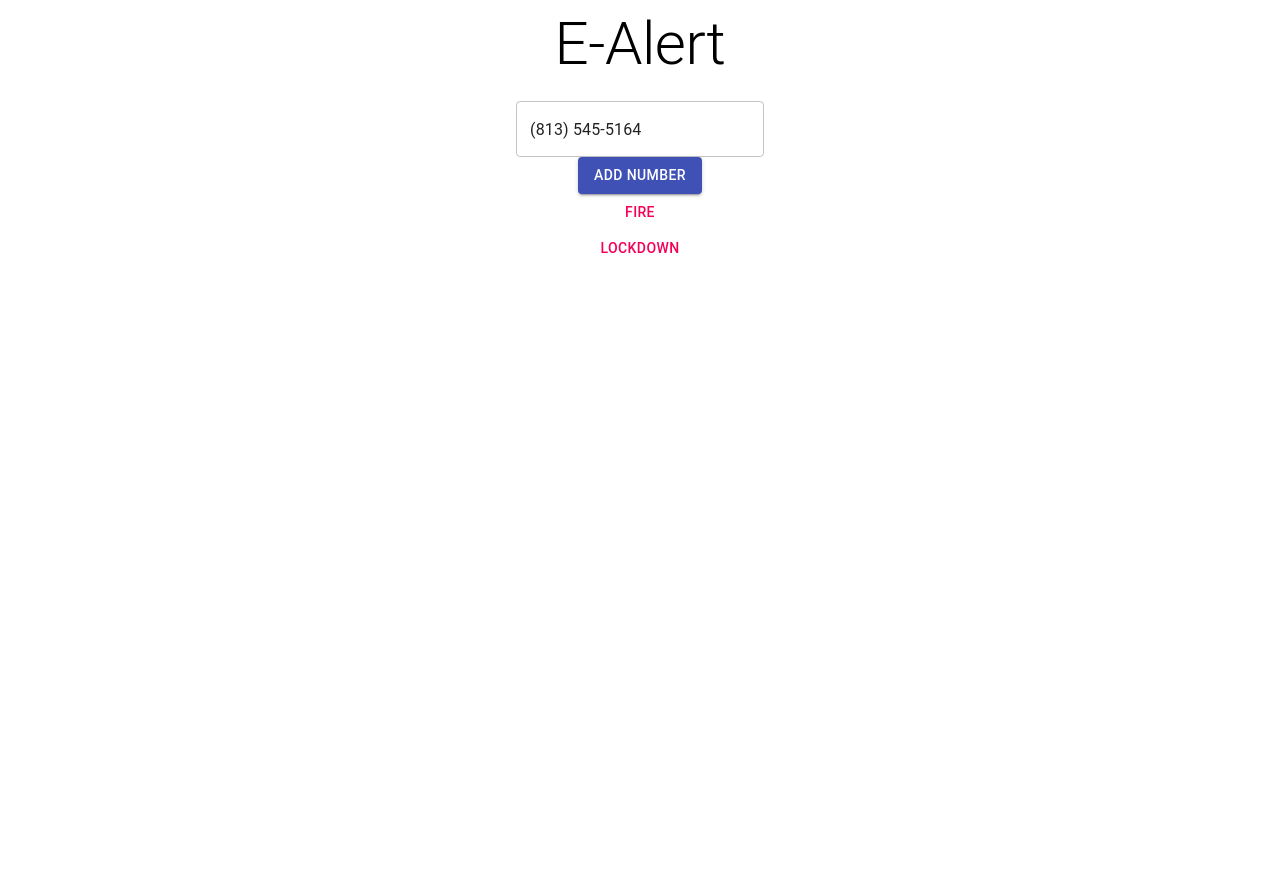
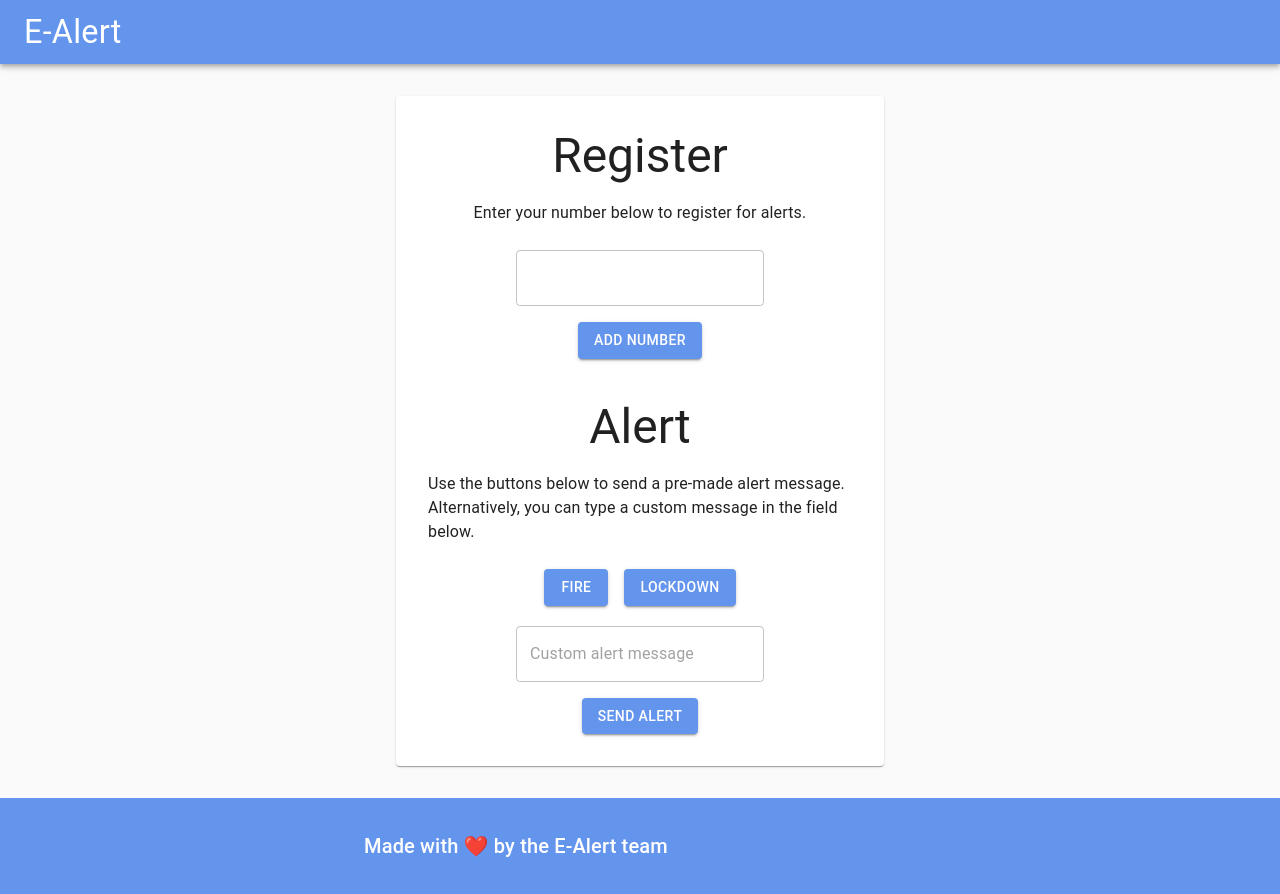
Before and after one commit to chrissantamaria/e-alert, a React (Create React App) app: page / in a window 1280 px wide. Before the commit the page ends 800 px from the top, so only its background shows below. Built offline with nearby package versions, Linux system fonts and the light colour scheme.

Commit message:
Add basic styling and page layout

```diff
--- a/package.json
+++ b/package.json
@@ -7,7 +7,8 @@
     "react": "^16.10.2",
     "react-dom": "^16.10.2",
     "react-number-format": "^4.3.1",
-    "react-scripts": "3.2.0"
+    "react-scripts": "3.2.0",
+    "styled-components": "^4.4.1"
   },
   "scripts": {
     "install:functions": "cd functions && npm install",
--- a/src/App.js
+++ b/src/App.js
@@ -1,76 +1,35 @@
-import React, { useState } from 'react';
-import axios from 'axios';
-import { Typography, TextField, Button } from '@material-ui/core';
-import NumberFormat from 'react-number-format';
-import { useNotification } from './providers/NotificationProvider';
+import React from 'react';
+import styled from 'styled-components';
+import { responsiveFontSizes, createMuiTheme } from '@material-ui/core/styles';
+import { ThemeProvider } from '@material-ui/styles';
 
-export default () => {
-  const setNotification = useNotification();
-  const [number, setNumber] = useState('8135455164');
+import Content from './Content';
+import { ContentContainer } from './styles';
+import NavBar from './components/NavBar';
+import Footer from './components/Footer';
 
-  const addNumber = async () => {
-    try {
-      setNotification('Adding number...');
-      await axios.post('/api/addNumber', { number });
-      setNotification(
-        'Number succesfully added, check for a confirmation text'
-      );
-    } catch (e) {
-      setNotification('An error occured while adding your number');
+const AppContainer = styled.div`
+  display: flex;
+  flex-direction: column;
+  min-height: 100vh;
+`;
 
-      const { status, data } = e.response;
-      // Not an error, user-friendly message
-      if (status === 400) {
-        setNotification(data.error.message);
-      } else {
-        console.log(data.error.message || data);
-      }
+const theme = responsiveFontSizes(
+  createMuiTheme({
+    palette: {
+      primary: { main: '#6495ed', contrastText: '#fff' }
     }
-  };
+  })
+);
 
-  const sendAlert = async message => {
-    try {
-      setNotification('Sending alert...');
-      await axios.post('/api/alert', { message });
-      setNotification('Alert successfully sent');
-    } catch (e) {
-      setNotification('An error occured while sending your alert');
-      console.error(e);
-    }
-  };
-
-  return (
-    <div
-      style={{
-        display: 'flex',
-        flexDirection: 'column',
-        alignItems: 'center',
-        justifyContent: 'center'
-      }}
-    >
-      <Typography variant="h2" component="h1" gutterBottom>
-        E-Alert
-      </Typography>
-      <NumberFormat
-        value={number}
-        onChange={e => setNumber(e.target.value)}
-        format="(###) ###-####"
-        mask="_"
-        customInput={TextField}
-        variant="outlined"
-      />
-      <Button color="primary" variant="contained" onClick={addNumber}>
-        Add Number
-      </Button>
-      <Button color="secondary" onClick={() => sendAlert('Fire alert message')}>
-        Fire
-      </Button>
-      <Button
-        color="secondary"
-        onClick={() => sendAlert('Lockdown alert message')}
-      >
-        Lockdown
-      </Button>
-    </div>
-  );
-};
+export default () => (
+  <ThemeProvider theme={theme}>
+    <AppContainer>
+      <NavBar />
+      <ContentContainer>
+        <Content />
+      </ContentContainer>
+      <Footer />
+    </AppContainer>
+  </ThemeProvider>
+);
--- /dev/null
+++ b/src/Content.js
@@ -0,0 +1,130 @@
+import React, { useState } from 'react';
+import axios from 'axios';
+import { Typography, TextField, Button } from '@material-ui/core';
+import NumberFormat from 'react-number-format';
+import { useNotification } from './providers/NotificationProvider';
+
+export default () => {
+  const setNotification = useNotification();
+  const [number, setNumber] = useState('');
+  const [alertMessage, setAlertMessage] = useState('');
+
+  const addNumber = async () => {
+    try {
+      if (!number) {
+        setNotification('Please type a number to add');
+        return;
+      }
+
+      setNotification('Adding number...');
+      await axios.post('/api/addNumber', { number });
+      setNotification(
+        'Number succesfully added, check for a confirmation text'
+      );
+    } catch (e) {
+      setNotification('An error occured while adding your number');
+
+      const { status, data } = e.response;
+      // Not an error, user-friendly message
+      if (status === 400) {
+        setNotification(data.error.message);
+      } else {
+        console.log(data.error.message || data);
+      }
+    }
+  };
+
+  const sendAlert = async message => {
+    try {
+      if (!message) {
+        setNotification('Please type a message for your alert');
+        return;
+      }
+
+      setNotification('Sending alert...');
+      await axios.post('/api/alert', { message });
+      setNotification('Alert successfully sent');
+    } catch (e) {
+      setNotification('An error occured while sending your alert');
+      console.error(e);
+    }
+  };
+
+  return (
+    <>
+      <Typography variant="h3" gutterBottom>
+        Register
+      </Typography>
+      <Typography variant="body1" gutterBottom>
+        Enter your number below to register for alerts.
+      </Typography>
+      <br />
+      <NumberFormat
+        style={{ marginBottom: '1rem' }}
+        value={number}
+        onChange={e => setNumber(e.target.value)}
+        format="(###) ###-####"
+        mask="_"
+        customInput={TextField}
+        variant="outlined"
+      />
+      <Button color="primary" variant="contained" onClick={addNumber}>
+        Add Number
+      </Button>
+      <br />
+      <br />
+      <Typography variant="h3" gutterBottom>
+        Alert
+      </Typography>
+      <Typography variant="body1" gutterBottom>
+        Use the buttons below to send a pre-made alert message. Alternatively,
+        you can type a custom message in the field below.
+      </Typography>
+      <br />
+      <div style={{ display: 'flex' }}>
+        <Button
+          color="primary"
+          variant="contained"
+          onClick={() =>
+            sendAlert(
+              'Fire alarm activated. Evacuate the building immediately.'
+            )
+          }
+          style={{ margin: '0 0.5rem' }}
+        >
+          Fire
+        </Button>
+        <Button
+          color="primary"
+          variant="contained"
+          onClick={() =>
+            sendAlert(
+              'Lockdown initiated. Find shelter immediately. Do not open doors for anyone until further notice. Ignore all fire alarms.'
+            )
+          }
+          style={{ margin: '0 0.5rem' }}
+        >
+          Lockdown
+        </Button>
+      </div>
+      <br />
+      <TextField
+        style={{ marginBottom: '1rem' }}
+        value={alertMessage}
+        onChange={e => setAlertMessage(e.target.value)}
+        variant="outlined"
+        placeholder="Custom alert message"
+      />
+      <Button
+        color="primary"
+        variant="contained"
+        onClick={() => {
+          sendAlert(alertMessage);
+          setAlertMessage('');
+        }}
+      >
+        Send Alert
+      </Button>
+    </>
+  );
+};
--- /dev/null
+++ b/src/components/Footer.js
@@ -0,0 +1,45 @@
+import React from 'react';
+import styled from 'styled-components';
+import { Container as MuiContainer, Typography } from '@material-ui/core';
+import { makeStyles } from '@material-ui/core/styles';
+
+const Container = styled.footer`
+  padding: 2rem;
+  margin-top: auto;
+  background-color: #6495ed;
+  color: white;
+`;
+
+const ContentContainer = styled(MuiContainer)`
+  display: flex;
+  flex-direction: column;
+  align-items: center;
+`;
+
+// const useStyles = makeStyles(theme => ({
+//   root: {
+//     padding: theme.spacing(2),
+//     marginTop: 'auto',
+//     backgroundColor: theme.palette.primary.main,
+//     color: 'white'
+//   },
+//   container: {
+//     display: 'flex',
+//     flexDirection: 'column',
+//     alignItems: 'center'
+//   }
+// }));
+
+export default () => (
+  <Container>
+    <ContentContainer maxWidth="sm">
+      <Typography variant="h6">
+        {'Made with '}
+        <span role="img" aria-label="heart">
+          ❤️
+        </span>
+        {'  by the E-Alert team'}
+      </Typography>
+    </ContentContainer>
+  </Container>
+);
--- /dev/null
+++ b/src/components/NavBar.js
@@ -0,0 +1,14 @@
+import React from 'react';
+import { AppBar, Toolbar, Typography } from '@material-ui/core';
+
+export default () => (
+  <div>
+    <AppBar position="relative">
+      <Toolbar>
+        <Typography variant="h4" component="h1">
+          E-Alert
+        </Typography>
+      </Toolbar>
+    </AppBar>
+  </div>
+);
--- a/src/index.js
+++ b/src/index.js
@@ -2,11 +2,13 @@ import React from 'react';
 import ReactDOM from 'react-dom';
 import App from './App';
 import NotificationProvider from './providers/NotificationProvider';
+import { CssBaseline } from '@material-ui/core';
 
 import * as serviceWorker from './serviceWorker';
 
 ReactDOM.render(
   <NotificationProvider>
+    <CssBaseline />
     <App />
   </NotificationProvider>,
   document.getElementById('root')
--- /dev/null
+++ b/src/styles.js
@@ -0,0 +1,18 @@
+import React from 'react';
+import styled from 'styled-components';
+import { Container, Paper as MuiPaper } from '@material-ui/core';
+
+const Paper = styled(MuiPaper)`
+  margin: 2rem;
+  padding: 2rem;
+
+  display: flex;
+  flex-direction: column;
+  align-items: center;
+  justify-content: center;
+`;
+export const ContentContainer = ({ children, ...props }) => (
+  <Container maxWidth="sm">
+    <Paper {...props}>{children}</Paper>
+  </Container>
+);
```
Also changed, not shown: 1 other file (tests, documents, lock files or other folders).
